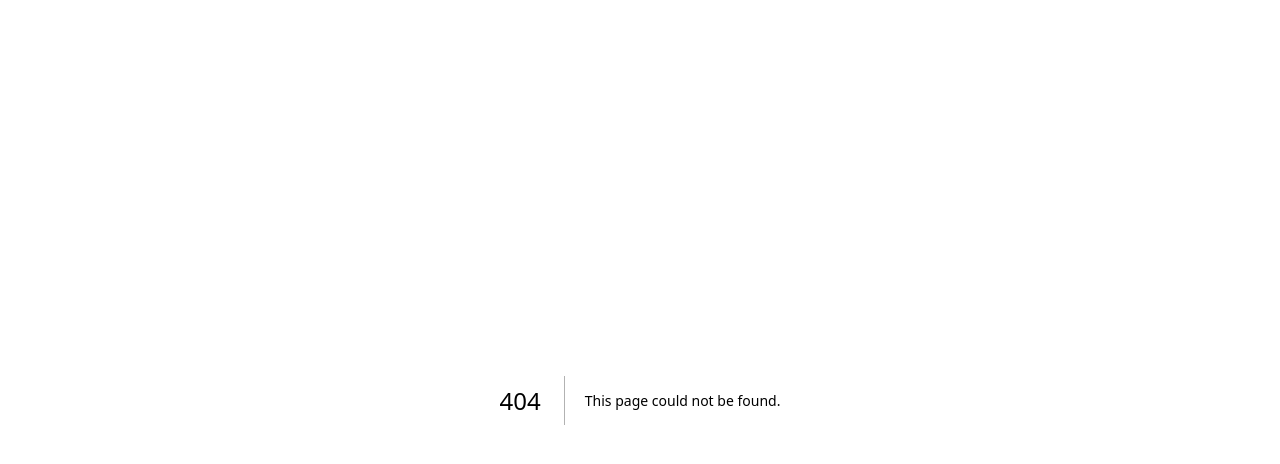
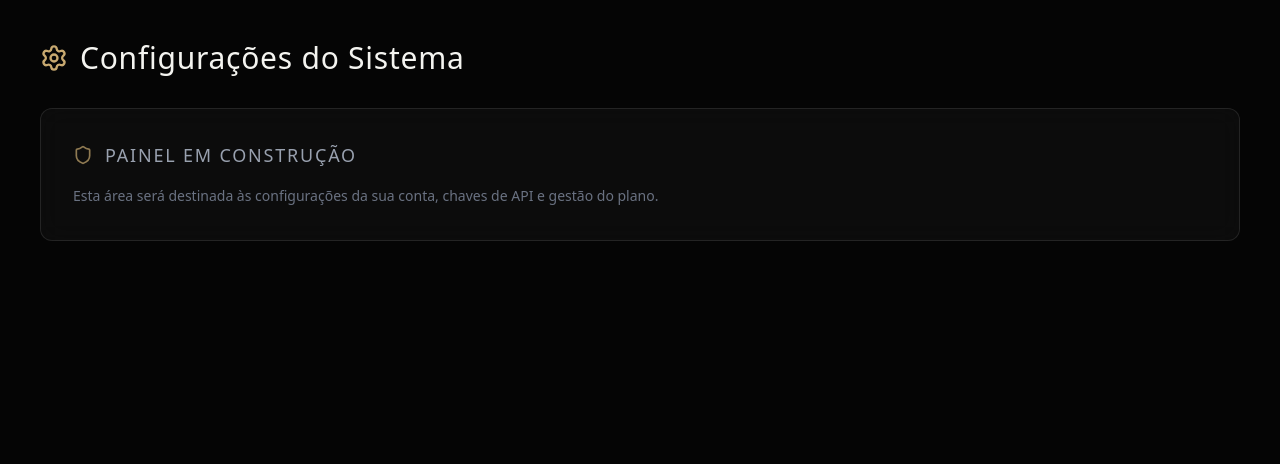
Before and after one commit to igorczarr/orion-social-suite, a Next.js app in the folder frontend/: page /settings in a window 1280 px wide. Before the commit this address had no page. Shown: the top 464 px of the page. Built offline with nearby package versions, Linux system fonts and the light colour scheme; a web font is replaced by a local one.

Commit message:
feat: add settings page boilerplate

```diff
--- /dev/null
+++ b/frontend/app/settings/page.tsx
@@ -0,0 +1,25 @@
+// frontend/app/settings/page.tsx
+"use client";
+
+import { Shield, Settings } from "lucide-react";
+
+export default function SettingsPage() {
+  return (
+    <div className="min-h-screen bg-[#050505] p-10 text-v-white-off">
+      <div className="flex items-center gap-3 mb-8">
+        <Settings className="text-v-gold" size={28} />
+        <h1 className="text-3xl font-abhaya tracking-wide">Configurações do Sistema</h1>
+      </div>
+
+      <div className="glass-panel p-8 border border-v-gold/20 rounded-xl bg-black/40">
+        <div className="flex items-center gap-3 mb-4">
+          <Shield className="text-v-gold/70" size={20} />
+          <h2 className="text-lg font-montserrat tracking-widest uppercase text-gray-400">Painel em Construção</h2>
+        </div>
+        <p className="text-sm text-gray-500 font-montserrat leading-relaxed">
+          Esta área será destinada às configurações da sua conta, chaves de API e gestão do plano.
+        </p>
+      </div>
+    </div>
+  );
+}
```
